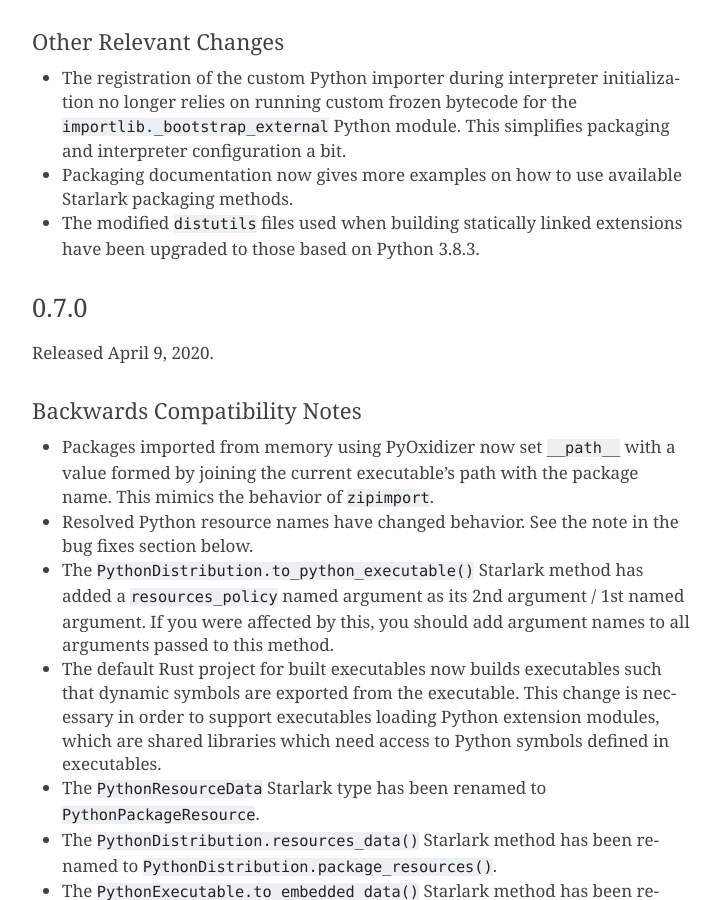
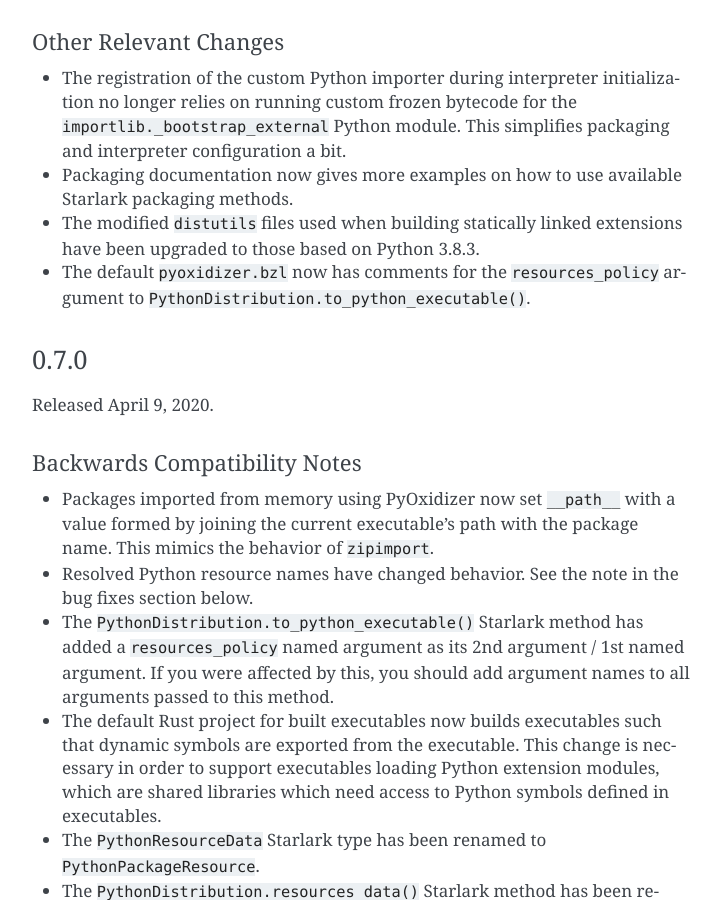
Before and after one commit to indygreg/PyOxidizer, a Sphinx documentation site: the page built from docs/history.rst, in a window 1280 px wide and 900 px high, scrolled down 2742 px. Shown: the whole window, without its empty margins (388-1109 px from the left). Built offline with Sphinx 7.4.7, drawn with Linux system fonts in a browser that asks for light colours; the version number is read from the project's files by our own code.

Commit message:
templates: add resources_policy to default configuration file
This should be useful for comprehension.

```diff
--- a/docs/history.rst
+++ b/docs/history.rst
@@ -138,6 +138,8 @@
   Starlark packaging methods.
 * The modified ``distutils`` files used when building statically linked
   extensions have been upgraded to those based on Python 3.8.3.
+* The default ``pyoxidizer.bzl`` now has comments for the ``resources_policy``
+  argument to ``PythonDistribution.to_python_executable()``.
 
 0.7.0
 -----
```
Also changed, not shown: 1 other file.
